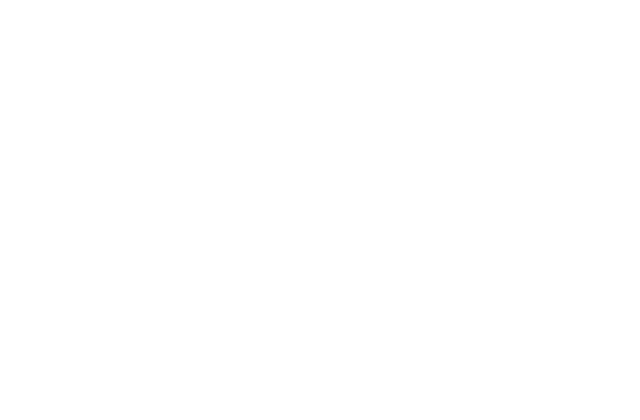
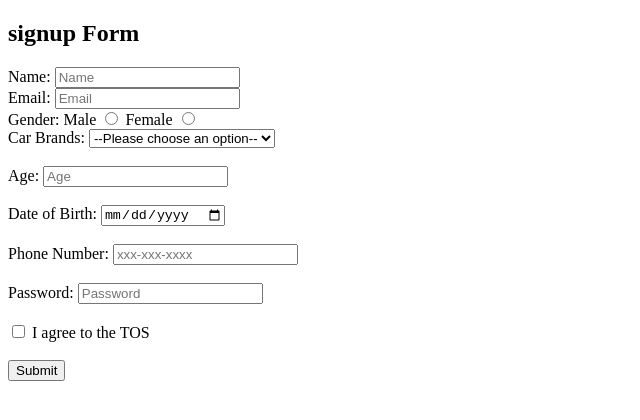
Before and after one commit to acciojob/signup-form-car-seth1109, a website: page main.html in a window 1280 px wide. Shown: the whole page, without its empty margins (0-640 px from the left). Drawn offline with Linux system fonts and the light colour scheme.

Commit message:
created a submission

```diff
--- a/main.html
+++ b/main.html
@@ -7,8 +7,51 @@
 </head>
 
 <body>
+	<h2> signup Form</h2>
 	<!-- the entire body must be written by student -->
-    <script type="text/javascript" src="./script.js">
+	<form method ="post">
+		<label for=name>Name:</label>
+		<input text="text" id ="name" placeholder="Name" required>
+		<br>
+	    <label for="Email">Email:</label>
+		<input type="Email" id="Email" placeholder="Email"  required>
+		<br>
+		<label>Gender:</label>
+		<label for="gender_m">Male</label>
+          <input type="Radio" id ="gender_m"  name="gender" value="male" required>
+		<label for="gender_f">Female</label>
+		<input type="Radio"id="gender_f" name="gender" value="female" required>
+		<br>
+		<label for="cars">Car Brands:</label>
+	    <select id="cars" name="cars" required>
+            <option value="">--Please choose an option--</option>
+            <option value="toyota">Toyota</option>
+            <option value="honda">Honda</option>
+            <option value="ford">Ford</option>
+            <option value="bmw">BMW</option>
+        </select>
+        <br><br>
+		 <label for="age">Age:</label>
+        <input type="number" id="age" name="age" placeholder="Age" required>
+        <br><br>
+		<label for="dob">Date of Birth:</label>
+        <input type="date" id="dob" name="dob" required>
+        <br><br>
+		 <label for="tel">Phone Number:</label>
+        <input type="tel" id="tel" name="tel" placeholder="xxx-xxx-xxxx">
+        <br><br>
+		<label for="password">Password:</label>
+        <input type="password" id="password" name="password" placeholder="Password" required>
+        <br><br>
+
+        <!-- TOS -->
+        <input type="checkbox" id="tos" name="tos" required>
+        <label for="tos">I agree to the TOS</label>
+        <br><br>
+
+        <!-- Submit Button -->
+        <button type="submit">Submit</button>
+		<script type="text/javascript" src="./script.js">
 </script>
 
 </body>
```
